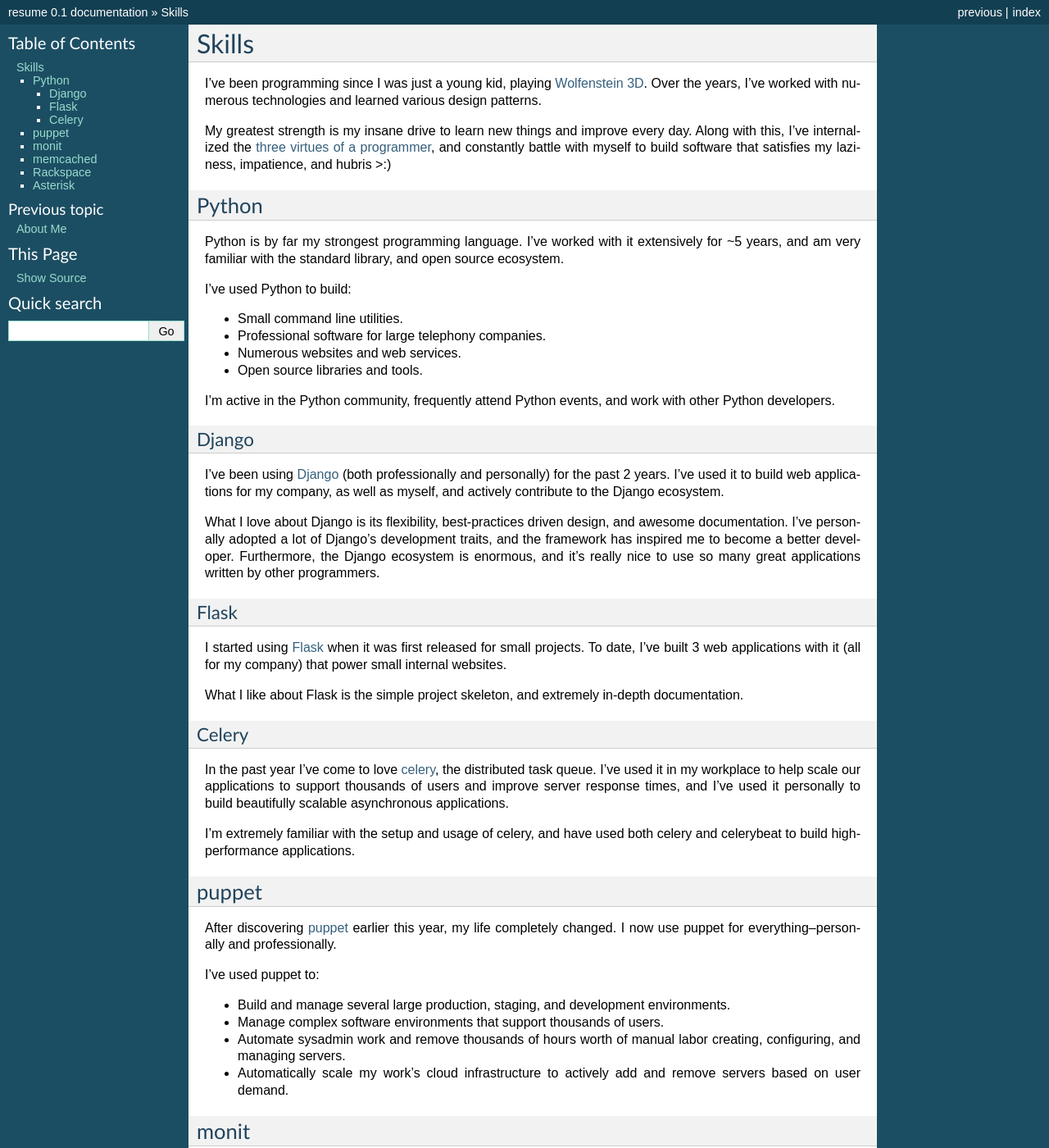
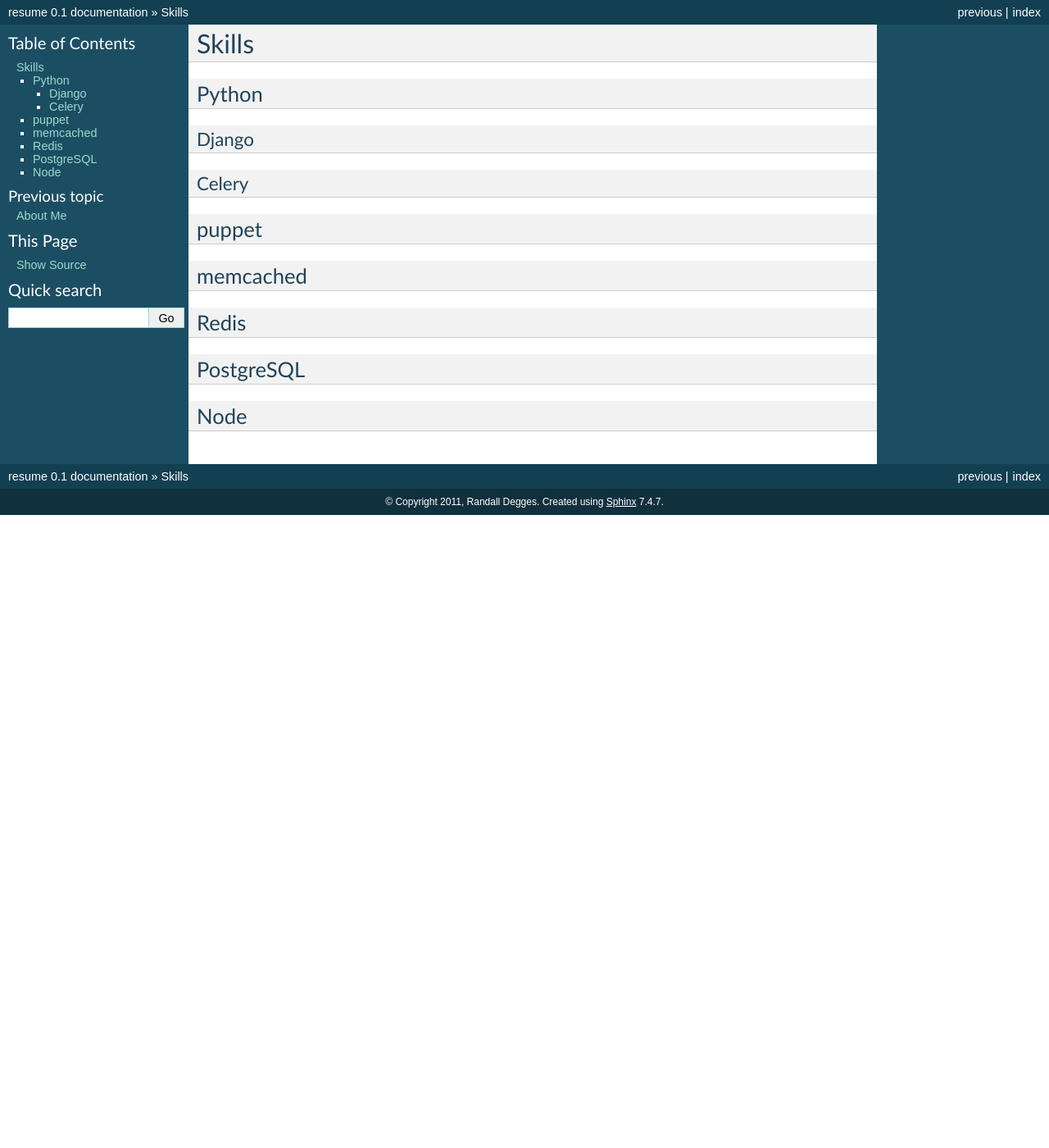
Before and after one commit to wraithan/resume, a Sphinx documentation site: the page built from docs/skills.rst, in a window 1280 px wide and 1400 px high. Shown: the whole window at 82% size. Built offline with Sphinx 7.4.7, drawn with Linux system fonts in a browser that asks for light colours; some of the changed text lies outside the part shown.

Commit message:
skills outline

```diff
--- a/docs/skills.rst
+++ b/docs/skills.rst
@@ -2,136 +2,49 @@
 Skills
 ======
 
-I've been programming since I was just a young kid, playing `Wolfenstein 3D
-<http://en.wikipedia.org/wiki/Wolfenstein_3D>`_. Over the years, I've worked
-with numerous technologies and learned various design patterns.
-
-My greatest strength is my insane drive to learn new things and improve every
-day. Along with this, I've internalized the `three virtues of a programmer
-<http://en.wikipedia.org/wiki/Larry_Wall#Virtues_of_a_programmer>`_, and
-constantly battle with myself to build software that satisfies my laziness,
-impatience, and hubris >:)
 
 ######
 Python
 ######
 
-Python is by far my strongest programming language. I've worked with it
-extensively for ~5 years, and am very familiar with the standard library, and
-open source ecosystem.
 
-I've used Python to build:
-
-* Small command line utilities.
-* Professional software for large telephony companies.
-* Numerous websites and web services.
-* Open source libraries and tools.
-
-I'm active in the Python community, frequently attend Python events, and work
-with other Python developers.
 
 ******
 Django
 ******
 
-I've been using `Django <https://www.djangoproject.com/>`_ (both professionally
-and personally) for the past 2 years. I've used it to build web applications
-for my company, as well as myself, and actively contribute to the Django
-ecosystem.
 
-What I love about Django is its flexibility, best-practices driven design, and
-awesome documentation. I've personally adopted a lot of Django's development
-traits, and the framework has inspired me to become a better developer.
-Furthermore, the Django ecosystem is enormous, and it's really nice to use so
-many great applications written by other programmers.
-
-******
-Flask
-******
-
-I started using `Flask <http://flask.pocoo.org/>`_ when it was first released
-for small projects. To date, I've built 3 web applications with it (all for my
-company) that power small internal websites.
-
-What I like about Flask is the simple project skeleton, and extremely in-depth
-documentation.
 
 ******
 Celery
 ******
 
-In the past year I've come to love `celery <http://celeryproject.org/>`_, the
-distributed task queue. I've used it in my workplace to help scale our
-applications to support thousands of users and improve server response times,
-and I've used it personally to build beautifully scalable asynchronous
-applications.
 
-I'm extremely familiar with the setup and usage of celery, and have used both
-celery and celerybeat to build high-performance applications.
 
 ######
 puppet
 ######
 
-After discovering `puppet <http://www.puppetlabs.com/>`_ earlier this year, my
-life completely changed. I now use puppet for everything--personally and
-professionally.
 
-I've used puppet to:
-
-* Build and manage several large production, staging, and development
-  environments.
-
-* Manage complex software environments that support thousands of users.
-
-* Automate sysadmin work and remove thousands of hours worth of manual labor
-  creating, configuring, and managing servers.
-
-* Automatically scale my work's cloud infrastructure to actively add and remove
-  servers based on user demand.
-
-#####
-monit
-#####
-
-`monit <http://mmonit.com/monit/>`_ is an application monitoring and healing program
-that I've used to build fault-tolerant software stacks at work, and for fun. I'm
-familiar with the basic monit scripting language, and have written numerous
-scripts to monitor applications, ensure they're running properly (via numerous
-statistics such as load, memory usage, response time, etc.), and attempt to both
-auto-correct issues and send notifications when problems arise.
 
 #########
 memcached
 #########
 
-In order to help scale large web applications, I've made extensive use of
-`memcached <http://memcached.org/>`_ to improve application response time and
-scale computationally expensive software.
 
-I've setup and maintained memcached server clusters, and have experience working
-with the python memcached libraries (specifically, with Django's caching
-backend) to rapidly scale python web applications.
 
-#########
-Rackspace
-#########
+#####
+Redis
+#####
 
-As the lead developer at a tech startup, I've personally helped build a
-scalable cloud infrastructure using `Rackspace Cloud Servers
-<http://www.rackspace.com/cloud/cloud_hosting_products/servers/>`_.
 
-I'm familiar with their python APIs and CLI tools, and know how to easily
-automate server provisioning.
 
-########
-Asterisk
-########
+##########
+PostgreSQL
+##########
 
-Over the past 3 years I've worked intimately with the popular open source PBX
-system, `Asterisk <http://www.asterisk.org/>`_.
 
-In addition to designing, implementing, and maintaining complex telephony
-systems for various companies, I've also made several performance patches, bug
-fixes, and built helper libraries to make interacting with Asterisk easier for
-developers.
+
+####
+Node
+####
```
